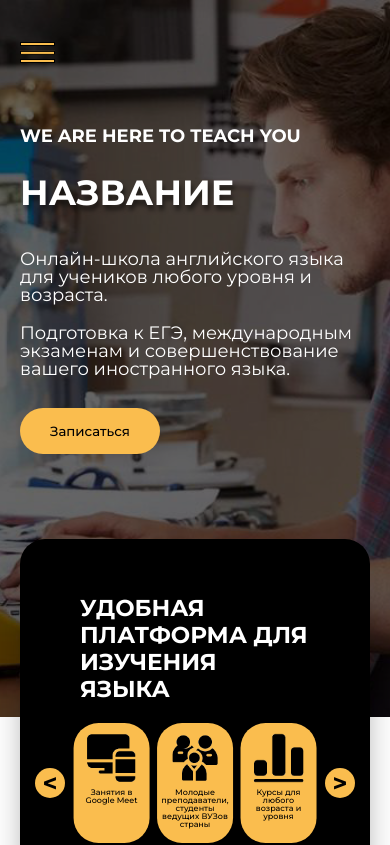
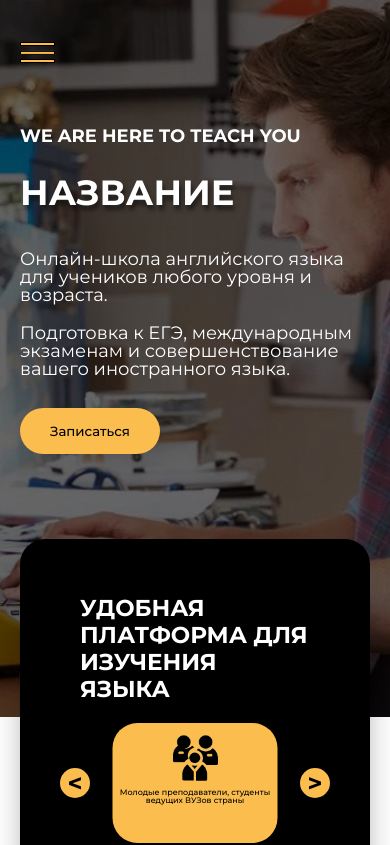
Before and after one commit to frendip/react-landing-page, a React (Create React App) app: page / in a window 390 px wide. Shown: the top 845 px of the page. Built offline with nearby package versions, Linux system fonts and the light colour scheme.

Commit message:
feature (Slider) слайдер теперь может быть одиночным и тройным

```diff
--- a/package.json
+++ b/package.json
@@ -15,6 +15,7 @@
     "eslint": "8.22.0",
     "react": "^18.2.0",
     "react-dom": "^18.2.0",
+    "react-responsive": "^9.0.0",
     "react-router-dom": "^6.4.2",
     "react-scripts": "5.0.1",
     "react-scroll": "^1.8.7",
--- a/src/components/MainHeader/MainHeader.tsx
+++ b/src/components/MainHeader/MainHeader.tsx
@@ -5,6 +5,7 @@ import Slider from "../Slider/Slider";
 import slide1 from "../../pictures/slide1.png";
 import slide2 from "../../pictures/slide2.png";
 import slide3 from "../../pictures/slide3.png";
+import {useMediaQuery} from "react-responsive";
 
 const MainHeader = () => {
     const sliderElements: JSX.Element[] = [
@@ -39,7 +40,11 @@ const MainHeader = () => {
                     <div className={classes.header__sliderText}>
                         УДОБНАЯ ПЛАТФОРМА ДЛЯ ИЗУЧЕНИЯ ЯЗЫКА
                     </div>
-                    <Slider className={classes.slider} sliderElements={sliderElements}/>
+                    {
+                        useMediaQuery({ query: '(min-width: 599px)' }) ?
+                        <Slider className={classes.slider} sliderElements={sliderElements} position={"triple"}/> :
+                        <Slider className={classes.slider} sliderElements={sliderElements} position={"solo"}/>
+                    }
                 </div>
             </div>
         </section>
--- a/src/components/ProgramCards/ProgramCardList.tsx
+++ b/src/components/ProgramCards/ProgramCardList.tsx
@@ -9,16 +9,20 @@ import clsx from "clsx";
 
 
 interface ProgramCardListProps extends HTMLAttributes<HTMLDivElement> {
-
 }
 
 const ProgramCardList: FC<ProgramCardListProps> = ({id, className}) => {
+
+    const sliderElements: JSX.Element[] = [
+        <ProgramCard img={programCardLogo1} variantCard={"primary"} variantButton={"secondary"} href={"#"}>КУРС «STANDART»</ProgramCard>,
+        <ProgramCard img={programCardLogo2} variantCard={"secondary"} variantButton={"primary"} href={"#"}>КУРС «TALKY»</ProgramCard>,
+        <ProgramCard img={programCardLogo3} variantCard={"secondary"} variantButton={"primary"} href={"#"}>КУРС «ЕГЭ»</ProgramCard>,
+        <ProgramCard img={programCardLogo4} variantCard={"primary"} variantButton={"secondary"} href={"#"}>МЕЖДУНАРОДНЫЕ ЭКЗАМЕНЫ</ProgramCard>,
+    ]
+
     return (
         <div className={clsx(className, classes.programCardList)} id={id}>
-            <ProgramCard img={programCardLogo1} variantCard={"primary"} variantButton={"secondary"} href={"#"}>КУРС «STANDART»</ProgramCard>
-            <ProgramCard img={programCardLogo2} variantCard={"secondary"} variantButton={"primary"} href={"#"}>КУРС «TALKY»</ProgramCard>
-            <ProgramCard img={programCardLogo3} variantCard={"secondary"} variantButton={"primary"} href={"#"}>КУРС «ЕГЭ»</ProgramCard>
-            <ProgramCard img={programCardLogo4} variantCard={"primary"} variantButton={"secondary"} href={"#"}>МЕЖДУНАРОДНЫЕ ЭКЗАМЕНЫ</ProgramCard>
+            {sliderElements.map((value) => value)}
         </div>
     );
 };
--- a/src/components/Slider/Slider.module.css
+++ b/src/components/Slider/Slider.module.css
@@ -15,11 +15,20 @@
   background: #fabd4e;
   border-radius: 25px;
 }
+.slider__itemSolo {
+  width: 50%;
+}
 .slider__itemPrev {
   transform: translateX(-175%);
 }
 .slider__itemNext {
   transform: translateX(75%);
+}
+.slider__itemPrevOut {
+  transform: translateX(-1750%);
+}
+.slider__itemNextOut {
+  transform: translateX(750%);
 }
 .slider__button {
   display: flex;
@@ -37,11 +46,17 @@
 .slider__button:hover {
   background: #b2873a;
 }
-.slider__buttonLeft {
+.slider__buttonLeftTriple {
   left: 10px;
 }
-.slider__buttonRight {
+.slider__buttonRightTriple {
   right: 10px;
+}
+.slider__buttonLeftSolo {
+  left: 30px;
+}
+.slider__buttonRightSolo {
+  right: 30px;
 }
 
 @media (max-width: 599px) {
--- a/src/components/Slider/Slider.module.scss
+++ b/src/components/Slider/Slider.module.scss
@@ -14,11 +14,20 @@
     background: #fabd4e;
     border-radius: 25px;
   }
+  &__itemSolo {
+    width: 50%;
+  }
   &__itemPrev {
     transform: translateX(-175%);
   }
   &__itemNext {
     transform: translateX(75%);
+  }
+  &__itemPrevOut {
+    transform: translateX(-1750%);
+  }
+  &__itemNextOut {
+    transform: translateX(750%);
   }
   &__button {
     display: flex;
@@ -36,11 +45,17 @@
       background: #b2873a;
     }
   }
-  &__buttonLeft {
+  &__buttonLeftTriple {
     left: 10px;
   }
-  &__buttonRight {
+  &__buttonRightTriple {
     right: 10px;
+  }
+  &__buttonLeftSolo {
+    left: 30px;
+  }
+  &__buttonRightSolo {
+    right: 30px;
   }
 }
 
--- a/src/components/Slider/Slider.tsx
+++ b/src/components/Slider/Slider.tsx
@@ -4,9 +4,10 @@ import classes from './Slider.module.scss'
 
 interface SliderProps extends HTMLAttributes<HTMLDivElement>{
     sliderElements: JSX.Element[];
+    position?: "solo" | "triple";
 }
 
-const Slider: FC<SliderProps> = ({className, sliderElements}) => {
+const Slider: FC<SliderProps> = ({className, sliderElements, position = "triple"}) => {
 
     const [activeIndex, setActiveIndex] = useState<number>(1);
 
@@ -31,28 +32,49 @@ const Slider: FC<SliderProps> = ({className, sliderElements}) => {
 
     return (
         <div className={clsx(className, classes.slider)}>
-            <button onClick={goPrev} className={clsx(classes.slider__button, classes.slider__buttonLeft)}>{'<'}</button>
+            {position === "triple" ? <button onClick={goPrev} className={clsx(classes.slider__button, classes.slider__buttonLeftTriple)}>{'<'}</button> :
+                <button onClick={goPrev} className={clsx(classes.slider__button, classes.slider__buttonLeftSolo)}>{'<'}</button>
+            }
             {sliderElements.map((value, index): JSX.Element | undefined => {
                 if (index === prevIndex) {
+                    if (position === "triple") {
                         return (
                             <div key={index} className={clsx(classes.slider__item, classes.slider__itemPrev)}>
                                 {value}
                             </div>)
-                } else if (index === activeIndex) {
+                    } else {
                         return (
-                        <div key={index} className={classes.slider__item}>
+                            <div key={index} className={clsx(classes.slider__item, classes.slider__itemPrevOut)}>
                                 {value}
                             </div>)
+                    }
+                } else if (index === activeIndex) {
+                    if (position === "triple") {
+                        return (<div key={index} className={classes.slider__item}>
+                            {value}
+                        </div>)
+                    } else {
+                        return (<div key={index} className={clsx(classes.slider__item, classes.slider__itemSolo)}>
+                            {value}
+                        </div>)
+                    }
                 } else if (index === nextIndex) {
+                    if (position === "triple") {
                         return (
                             <div key={index} className={clsx(classes.slider__item, classes.slider__itemNext)}>
-                            {sliderElements[nextIndex]}
+                                {value}
                             </div>)
+                    } else {
+                        return (
+                            <div key={index} className={clsx(classes.slider__item, classes.slider__itemNextOut)}>
+                                {value}
+                            </div>)
+                    }
                 }
                 return undefined
             })}
-
-            <button onClick={goNext} className={clsx(classes.slider__button, classes.slider__buttonRight)}>{'>'}</button>
+            {position === "triple" ? <button onClick={goNext} className={clsx(classes.slider__button, classes.slider__buttonRightTriple)}>{'>'}</button> :
+                <button onClick={goNext} className={clsx(classes.slider__button, classes.slider__buttonRightSolo)}>{'>'}</button>}
         </div>
     );
 };
```
Also changed, not shown: 2 other files (tests, documents, lock files or other folders). Lines whose indentation alone changed are shown as unchanged.
